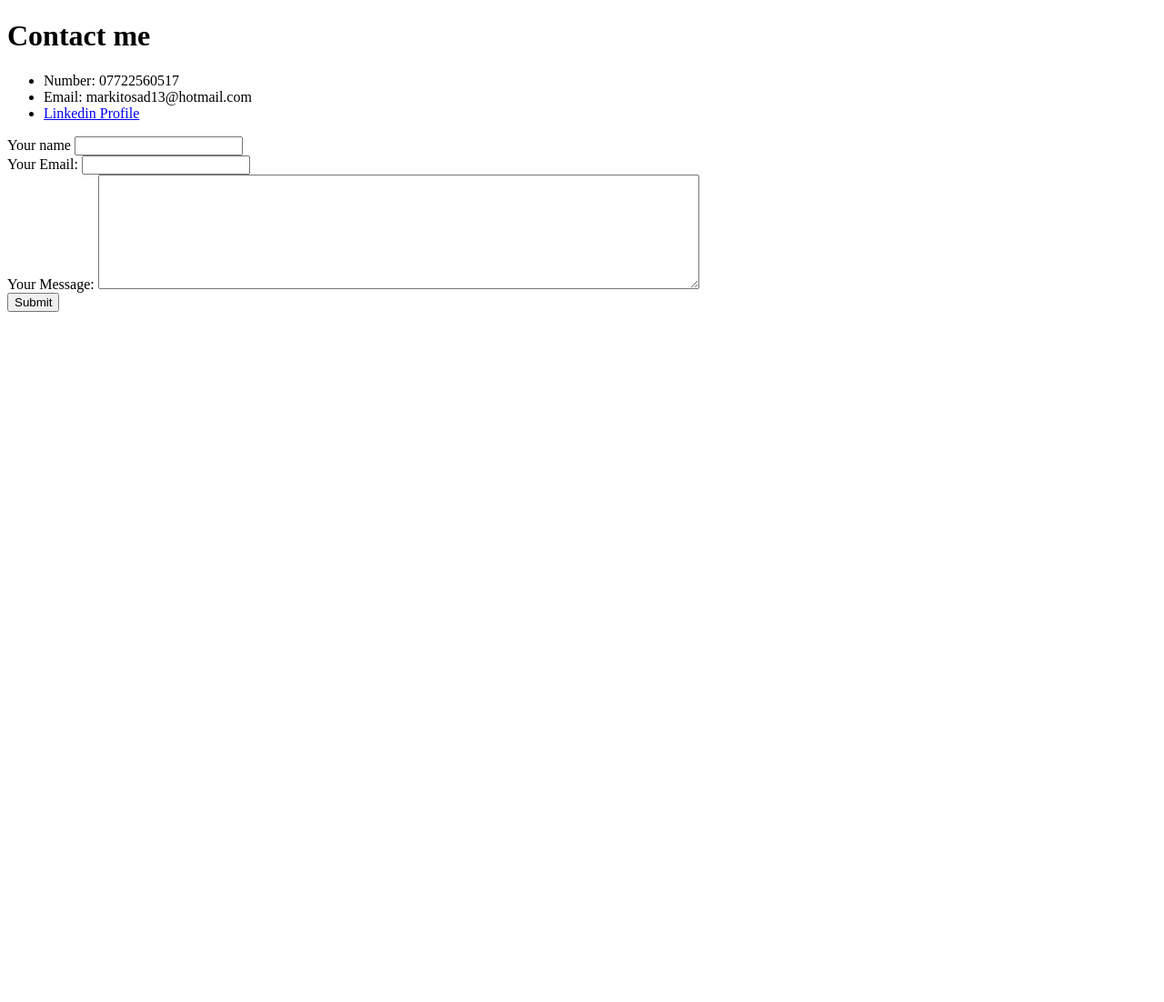
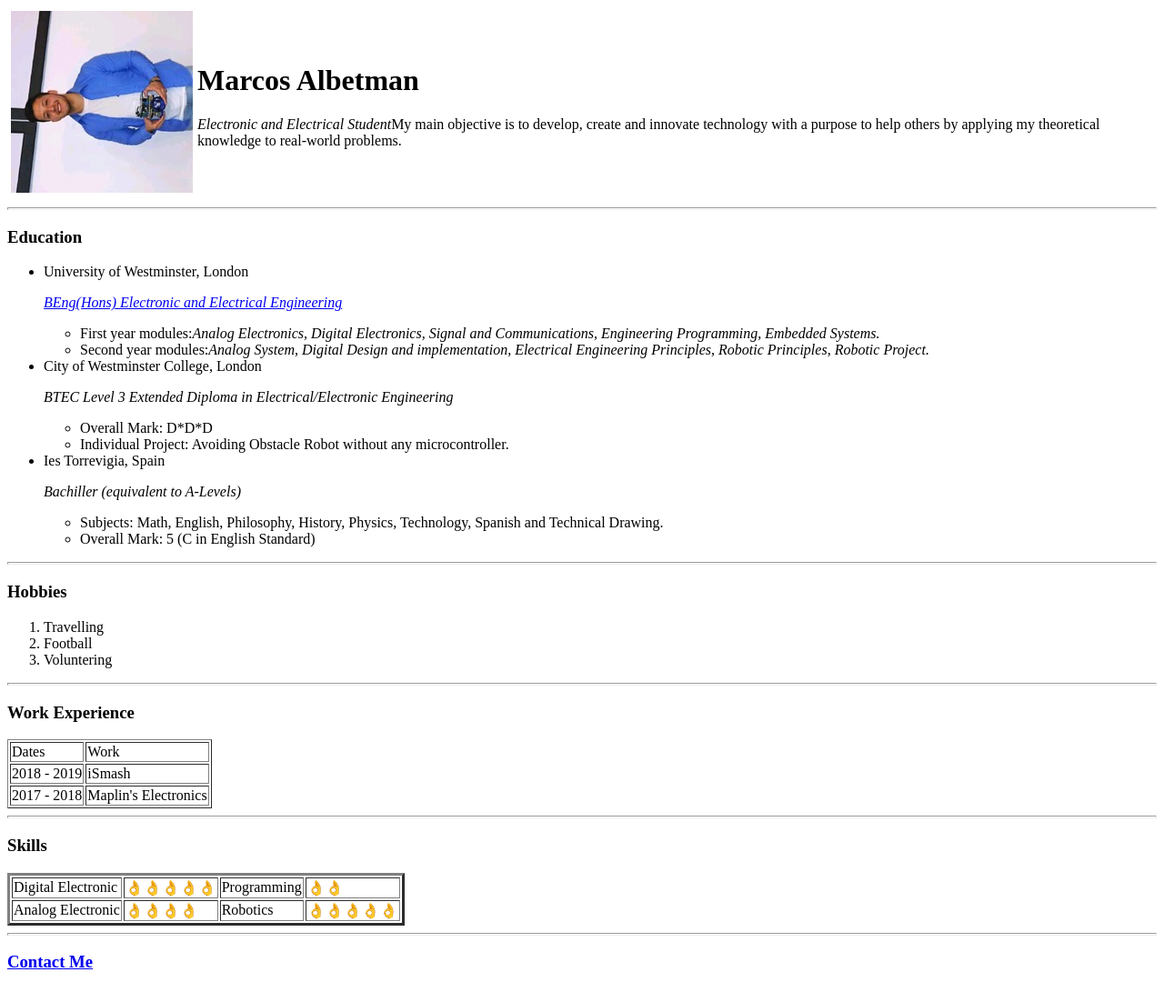
Before and after one commit to Albetman95/CV, a plain HTML site: page contactme.html in a window 1280 px wide. Shown: the whole page at 91% size. Before the commit the page ends 800 px from the top, so only its background shows below. Drawn offline with Linux system fonts and the light colour scheme.

Commit message:
changes in hr, skills moving side

```diff
--- a/contactme.html
+++ b/contactme.html
@@ -2,26 +2,87 @@
 <html lang="en" dir="ltr">
   <head>
     <meta charset="utf-8">
-    <title>Contact Me</title>
+    <title>Marco's Personal Site</title>
   </head>
+
   <body>
-  <h1>Contact me</h1>
-  <ul>
-    <li>Number: 07722560517</li>
-    <li>Email: markitosad13@hotmail.com</li>
-    <li><a href="https://www.linkedin.com/in/marcos-albetman-414473170/">Linkedin Profile</a></li>
-  </ul>
+    <table cellspacing="3">
+      <tr>
+        <td><img src="marcos.jfif" alt="marcos albetman profile picture"></td>
+        <td><h1> Marcos Albetman</h1>
+          <p><em>Electronic and Electrical Student</em>My main objective is to develop, create and innovate technology with a purpose to help others by applying my
+            theoretical knowledge to real-world problems.</p></td>
+      </tr>
+    </table>
 
-  <form class="" action="index.html" method="post">
-    <label> Your name</label>
-    <input type="text" name="" value=""><br>
-    <label>Your Email: </label>
-    <input type="email" name="" value=""><br>
-    <label>Your Message: </label>
-    <textarea name="name" rows="8" cols="80"></textarea><br>
-    <input type="submit" name="">
+    <hr size="3" nonshade>
 
-  </form>
+    <h3><strong>Education</strong></h3>
+    <ul>
+      <li>University of Westminster, London</li>
+      <p><em><a href="https://www.westminster.ac.uk/">BEng(Hons) Electronic and Electrical Engineering</a></em></p>
+      <ul>
+        <li>First year modules:<em>Analog Electronics, Digital Electronics, Signal and Communications, Engineering Programming, Embedded Systems.</em></li>
+        <li>Second year modules:<em>Analog System, Digital Design and implementation, Electrical Engineering Principles, Robotic Principles, Robotic Project.</em> </li>
+      </ul>
 
+      <li>City of Westminster College, London	</li>
+      <p><em>BTEC Level 3 Extended Diploma in Electrical/Electronic Engineering</em></p>
+      <ul>
+        <li>Overall Mark: D*D*D</li>
+        <li>Individual Project: Avoiding Obstacle Robot without any microcontroller.</li>
+      </ul>
+
+      <li>Ies Torrevigia, Spain	</li>
+      <p><em>Bachiller (equivalent to A-Levels)</em></p>
+      <ul>
+        <li>Subjects: Math, English, Philosophy, History, Physics, Technology, Spanish and Technical Drawing.</li>
+        <li>Overall Mark: 5 (C in English Standard)</li>
+      </ul>
+    </ul>
+    <hr size="3" nonshade>
+    <h3><strong>Hobbies</strong></h3>
+    <ol>
+      <li>Travelling</li>
+      <li>Football</li>
+      <li>Voluntering</li>
+    </ol>
+
+    <hr size="3" nonshade>
+
+
+    <h3>Work Experience</h3>
+    <table border="1">
+      <tr>
+        <td>Dates</td>
+        <td>Work</td>
+      </tr>
+      <tr>
+        <td>2018 - 2019</td>
+        <td>iSmash</td>
+      </tr>
+      <tr>
+        <td>2017 - 2018</td>
+        <td>Maplin's Electronics</td>
+      </tr>
+    </table>
+    <hr size="3" nonshade>
+    <h3>Skills</h3>
+    <table border="3">
+        <tr>
+          <td>Digital Electronic</td>
+          <td>👌👌👌👌👌</td>
+          <td>Programming</td>
+          <td>👌👌</td>
+        </tr>
+        <tr>
+          <td>Analog Electronic</td>
+          <td>👌👌👌👌</td>
+          <td>Robotics</td>
+          <td>👌👌👌👌👌</td>
+        </tr>
+    </table>
+    <hr size="3" nonshade>
+    <h3><strong><a href="contactme.html">Contact Me</a></strong></h3><br>
   </body>
 </html>
```
